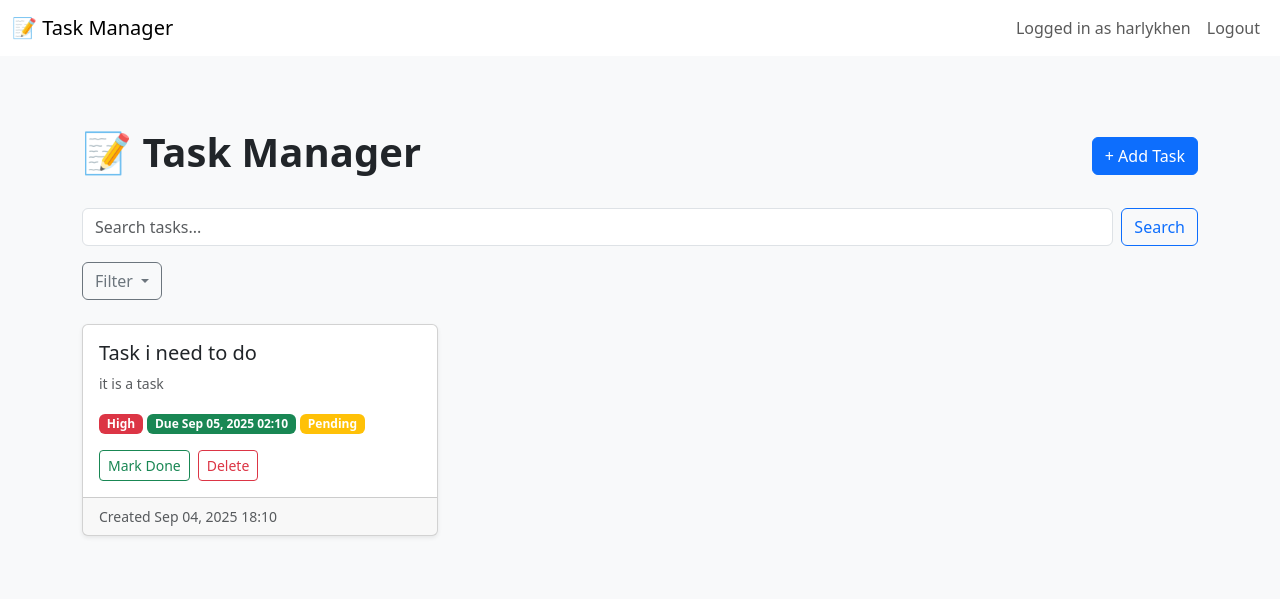
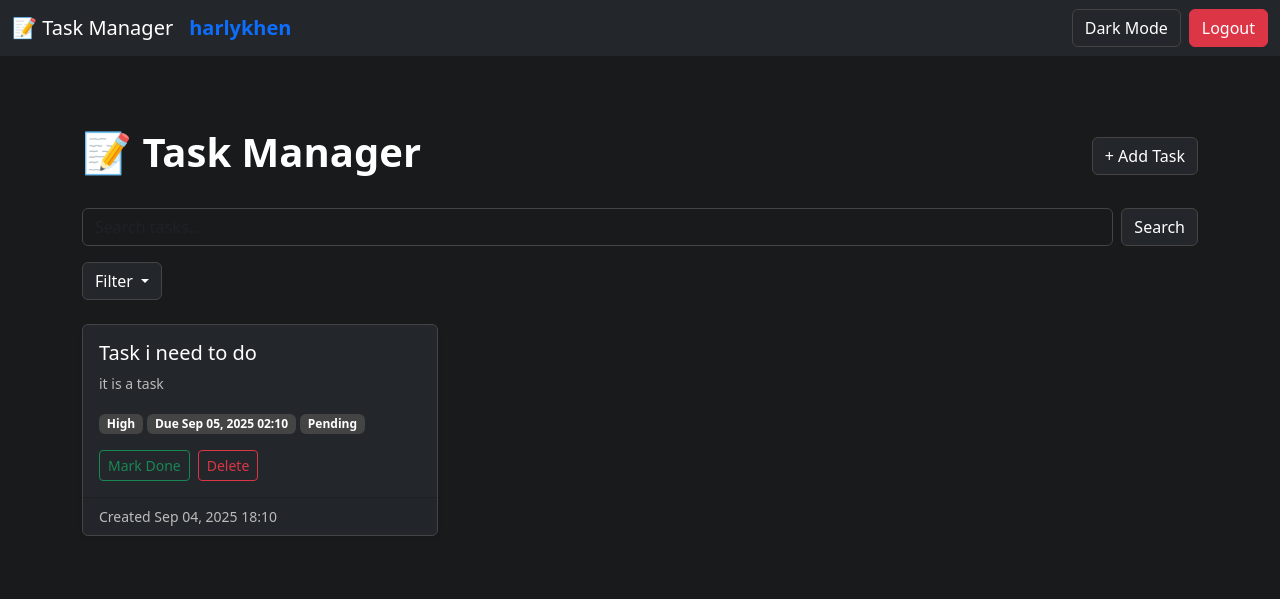
Before and after one commit to mokuken/Flask-Task-Manager-App, a Flask app: page / in a window 1280 px wide. Shown: the top 599 px of the page. Run offline with Flask 3, Linux system fonts and the light colour scheme; a user stored in the database is signed in.

Commit message:
Add theme toggle feature and dark mode styling

```diff
--- a/app/models.py
+++ b/app/models.py
@@ -11,6 +11,7 @@ class User(db.Model):
     id = db.Column(db.Integer, primary_key=True)
     username = db.Column(db.String(80), unique=True, nullable=False)
     password_hash = db.Column(db.String(128), nullable=False)
+    theme = db.Column(db.String(10), default='light')  # 'light' or 'dark'
     tasks = db.relationship('Task', backref='user', lazy=True)
 
     def set_password(self, password):
--- a/app/routes.py
+++ b/app/routes.py
@@ -151,6 +151,7 @@ def login():
         user = User.query.filter_by(username=username).first()
         if user and user.check_password(password):
             session['user_id'] = user.id
+            session['theme'] = user.theme or 'light'
             flash("Logged in successfully.", "success")
             return redirect(url_for("main.index"))
         else:
@@ -158,6 +159,17 @@ def login():
             return redirect(url_for("main.login"))
     return render_template("login.html")
 
+@main.route("/toggle_theme", methods=["POST"])
+def toggle_theme():
+    user = current_user()
+    if not user:
+        return redirect(url_for("main.login"))
+    # Toggle theme
+    user.theme = "dark" if user.theme == "light" else "light"
+    db.session.commit()
+    session['theme'] = user.theme
+    return redirect(request.referrer or url_for("main.index"))
+
 # User logout
 @main.route("/logout")
 def logout():
--- /dev/null
+++ b/app/static/style.css
@@ -0,0 +1,93 @@
+
+body.dark-mode {
+    background-color: #181a1b !important;
+    color: #fff !important;
+}
+
+.dark-mode .navbar,
+.dark-mode .navbar.bg-white {
+    background-color: #23272b !important;
+    color: #fff !important;
+}
+
+.dark-mode .navbar-brand {
+    color: #fff !important;
+}
+
+.dark-mode .card {
+    background-color: #23272b !important;
+    color: #fff !important;
+    border-color: #444 !important;
+}
+
+.dark-mode .modal-content {
+    background-color: #23272b !important;
+    color: #fff !important;
+    border-color: #444 !important;
+}
+
+.dark-mode .form-control,
+.dark-mode .form-select,
+.dark-mode input,
+.dark-mode textarea {
+    background-color: #181a1b !important;
+    color: #fff !important;
+    border-color: #444 !important;
+}
+
+.dark-mode .form-label,
+.dark-mode label {
+    color: #fff !important;
+}
+
+.dark-mode .dropdown-menu {
+    background-color: #23272b !important;
+    color: #fff !important;
+    border-color: #444 !important;
+}
+
+.dark-mode .dropdown-item {
+    color: #fff !important;
+}
+
+.dark-mode .dropdown-item:hover {
+    background-color: #444 !important;
+    color: #fff !important;
+}
+
+.dark-mode .btn-primary,
+.dark-mode .btn-outline-primary,
+.dark-mode .btn-secondary,
+.dark-mode .btn-outline-secondary,
+.dark-mode .btn-outline-dark {
+    background-color: #23272b !important;
+    color: #fff !important;
+    border-color: #444 !important;
+}
+
+.dark-mode .btn:hover,
+.dark-mode .btn-primary:hover,
+.dark-mode .btn-outline-primary:hover,
+.dark-mode .btn-secondary:hover,
+.dark-mode .btn-outline-secondary:hover,
+.dark-mode .btn-outline-danger:hover,
+.dark-mode .btn-outline-dark:hover {
+    background-color: #444 !important;
+    color: #fff !important;
+    border-color: #666 !important;
+}
+
+.dark-mode .alert {
+    background-color: #23272b !important;
+    color: #fff !important;
+    border-color: #444 !important;
+}
+
+.dark-mode .badge {
+    background-color: #444 !important;
+    color: #fff !important;
+}
+
+.dark-mode .text-muted {
+    color: #bbb !important;
+}
--- a/app/templates/base.html
+++ b/app/templates/base.html
@@ -8,15 +8,28 @@
     <link href="{{ url_for('static', filename='style.css') }}" rel="stylesheet">
 </head>
 
-<body class="bg-light">
+<body class="bg-light{% if user and (user.theme == 'dark' or session.get('theme') == 'dark') %} dark-mode{% endif %}">
     {% if user and request.endpoint not in ['main.login', 'main.register'] %}
-    <nav class="navbar navbar-expand-lg navbar-light bg-white mb-4">
+    <nav class="navbar navbar-expand-lg navbar-light bg-white mb-4{% if user and (user.theme == 'dark' or session.get('theme') == 'dark') %} dark-mode{% endif %}">
         <div class="container-fluid">
-            <a class="navbar-brand" href="{{ url_for('main.index') }}">📝 Task Manager</a>
+            <a class="navbar-brand d-flex align-items-center" href="{{ url_for('main.index') }}">
+                📝 Task Manager
+                <span class="ms-3 fw-semibold text-primary">{{ user.username }}</span>
+            </a>
             <div class="collapse navbar-collapse">
                 <ul class="navbar-nav ms-auto mb-2 mb-lg-0">
-                    <li class="nav-item"><span class="nav-link">Logged in as {{ user.username }}</span></li>
-                    <li class="nav-item"><a class="nav-link" href="{{ url_for('main.logout') }}">Logout</a></li>
+                    <li class="nav-item me-2">
+                        <form method="POST" action="{{ url_for('main.toggle_theme') }}">
+                            <button type="submit" class="btn btn-outline-dark" title="Toggle Dark Mode">
+                                <span class="bi bi-moon"></span> Dark Mode
+                            </button>
+                        </form>
+                    </li>
+                    <li class="nav-item">
+                        <a class="btn btn-danger" href="{{ url_for('main.logout') }}" style="color: white;">
+                            Logout
+                        </a>
+                    </li>
                 </ul>
             </div>
         </div>
```
Also changed, not shown: instance/tasks.db.
